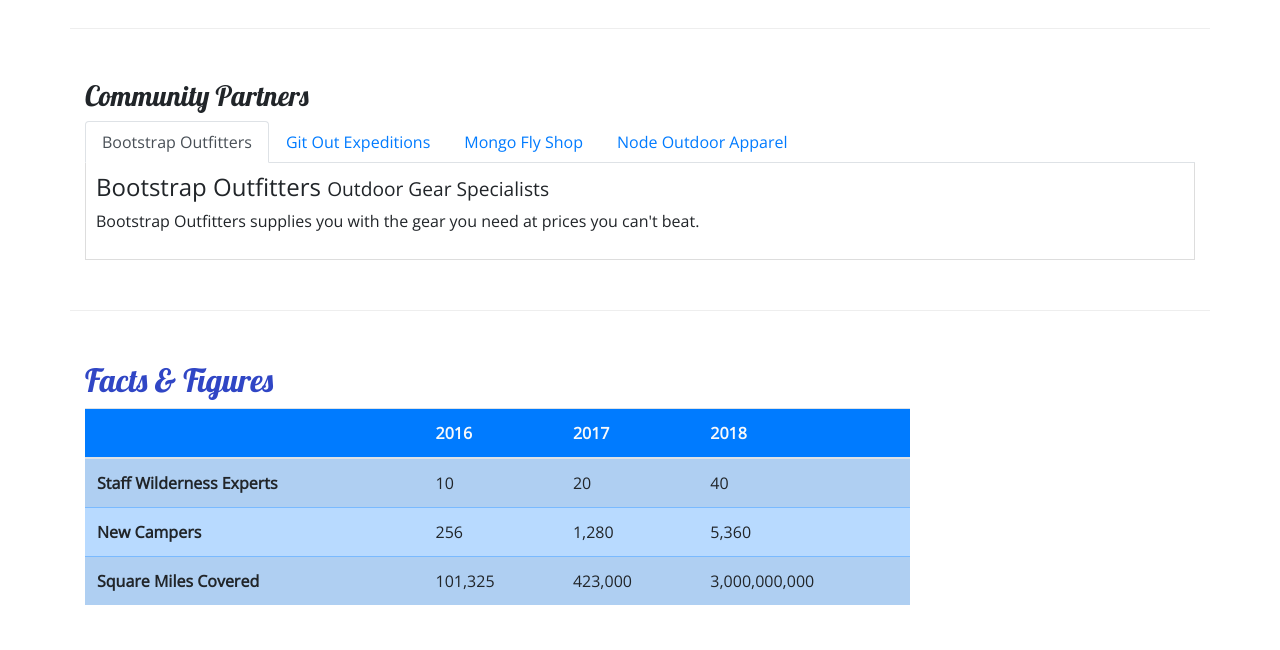
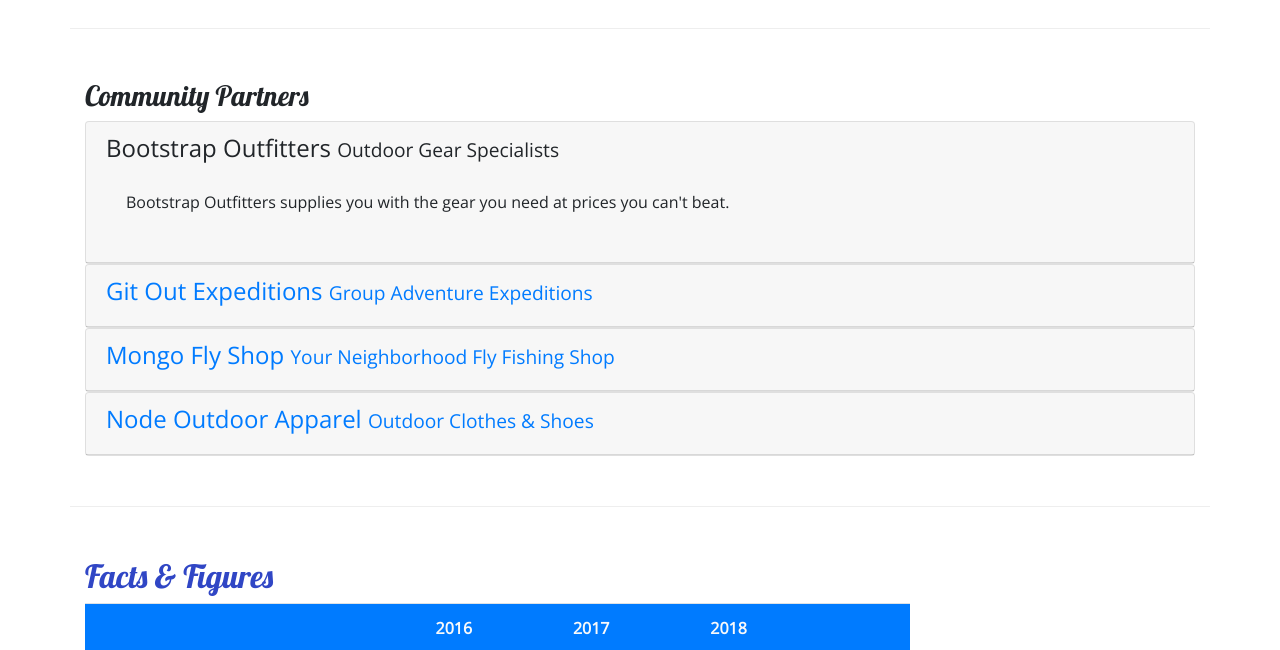
Before and after one commit to febinbellamy/Nucamp-Bootstrap, a website: page aboutus.html in a window 1280 px wide. Shown: the part 800-1450 px from the top of the page. Drawn offline with nearby package versions, Linux system fonts and the light colour scheme.

Commit message:
Accordion

```diff
--- a/aboutus.html
+++ b/aboutus.html
@@ -138,44 +138,74 @@
       <div class="row row-content">
         <div class="col-12">
           <h3>Community Partners</h3>
-          <ul class="nav nav-tabs">
-            <li class="nav-item"><a class="nav-link active" href="#bootstrap" role="tab" data-toggle="tab">Bootstrap Outfitters</a></li>
-            <li class="nav-item"><a class="nav-link" href="#git" role="tab" data-toggle="tab">Git Out Expeditions</a></li>
-            <li class="nav-item"><a class="nav-link" href="#mongo" role="tab" data-toggle="tab">Mongo Fly Shop</a></li>
-            <li class="nav-item"><a class="nav-link" href="#node" role="tab" data-toggle="tab">Node Outdoor Apparel</a></li>
-          </ul>
-          <div class="tab-content">
-            <div role="tabpanel" class="tab-pane fade show active" id="bootstrap">
-            <h4>Bootstrap Outfitters <small>Outdoor Gear Specialists</small></h4>
+
+          <div id="accordion">
+            <div class="card">
+              <div role="tab" class="card-header">
+                <h4>
+                  <a data-toggle="collapse" data-target="#bootstrap">Bootstrap Outfitters <small>Outdoor Gear Specialists</small>
+                  </a>
+                </h4>
+                <div class="collapse show" id="bootstrap" data-parent="#accordion">
+                  <div class="card-body">
                     <p class="d-none d-sm-block">
                       Bootstrap Outfitters supplies you with the gear you need at prices
                       you can't beat.
                     </p>
                   </div>
-          <div role="tabpanel" class="tab-pane fade" id="git">
+                </div>
+              </div>
+            </div>
+          <div class="card">
+            <div role="tab" class="card-header">
               <h4>
+                <a class="collapsed" data-toggle="collapse" data-target="#git">
                   Git Out Expeditions <small>Group Adventure Expeditions</small>
+                </a>
               </h4>
+              <div class="collapse" id="git" data-parent="#accordion">
+                <div class="card-body">
                   <p class="d-none d-sm-block">
                     Join Git Out Expeditions to explore new horizons with a group of
                     other adventurers!
                   </p>
                 </div>
-          <div role="tabpanel" class="tab-pane fade" id="mongo">
+              </div>
+            </div>
+          </div>
+          <div class="card">
+            <div role="tab" class="card-header">
               <h4>
+                <a class="collapsed" data-toggle="collapse" data-target="#mongo">
                   Mongo Fly Shop <small>Your Neighborhood Fly Fishing Shop</small>
+                </a>
               </h4>
+              <div class="collapse" id="mongo" data-parent="#accordion">
+                <div class="card-body">
                   <p class="d-none d-sm-block">
                     Need a new fishing pole, a tacklebox, or flies of all kinds? Stop by
                     Mongo Fly Shop.
                   </p>
                 </div>
-          <div role="tabpanel" class="tab-pane fade" id="node">
-            <h4>Node Outdoor Apparel <small>Outdoor Clothes & Shoes</small></h4>
+              </div>
+            </div>
+          </div>
+          <div class="card">
+            <div role="tab" class="card-header">
+              <h4>
+                <a class="collapsed" data-toggle="collapse" data-target="#node">
+                  Node Outdoor Apparel <small>Outdoor Clothes & Shoes</small>
+                </a>
+              </h4>
+              <div class="collapse" id="node" data-parent="#accordion">
+                <div class="card-body">
                   <p class="d-none d-sm-block">
                     From polar fleeces to swimsuits, hiking boots to waders, a visit to
                     Node will be sure to get you covered.
                   </p>
+                </div>
+              </div>
+            </div>
           </div>
         </div>
       </div>
```
Lines whose indentation alone changed are shown as unchanged.
